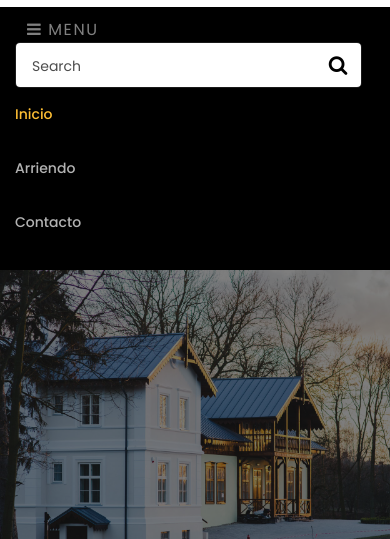
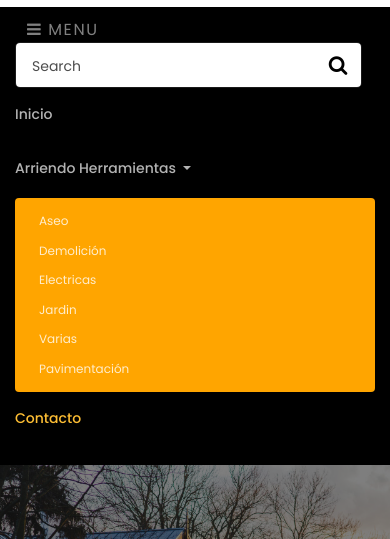
Before and after one commit to OscarBlaazz/ArriendoHerramientasPHP, a plain HTML site: page contact.html in a window 390 px wide. Both pictures are taken after a click on the button "MENU". Shown: the part 111-650 px from the top of the page. Drawn offline with Linux system fonts and the light colour scheme; some packages are replaced by stand-ins of ours; no server answers.

Commit message:
contacto_herramientas

```diff
--- a/contact.html
+++ b/contact.html
@@ -43,11 +43,25 @@
 	</form>
 	<div class="collapse navbar-collapse" id="ftco-nav">
 		<ul class="navbar-nav mr-auto">
-			<li class="nav-item active"><a href="index.html" class="nav-link">Inicio</a></li>
-			<li class="nav-item"><a href="about.html" class="nav-link">Arriendo</a></li>
-		<li class="nav-item"><a href="contact.html" class="nav-link">Contacto</a></li>
+			<li class="nav-item"><a href="index.html" class="nav-link">Inicio</a></li>
+
+			<li class="nav-item dropdown">
+				<a class="nav-link dropdown-toggle" href="#" id="navbarDropdownMenuLink" role="button" data-toggle="dropdown" aria-haspopup="true" aria-expanded="false">
+				  Arriendo Herramientas
+				</a>
+				<div class="dropdown-menu" aria-labelledby="navbarDropdownMenuLink"  style="background-color: orange">
+					<a class="dropdown-item" href="#">Aseo</a>
+					<a class="dropdown-item" href="#">Demolición</a>
+					<a class="dropdown-item" href="#">Electricas</a>
+					<a class="dropdown-item" href="#">Jardin</a>
+					<a class="dropdown-item" href="#">Varias</a>
+					<a class="dropdown-item" href="#">Pavimentación</a>
+				</div>
+			  </li>
+
+			  <li class="nav-item  active"><a href="contact.html" class="nav-link">Contacto</a></li>
 		</ul>
-	</div>
+	  </div>
 	</div>
 	</nav>
     <!-- END nav -->
```
